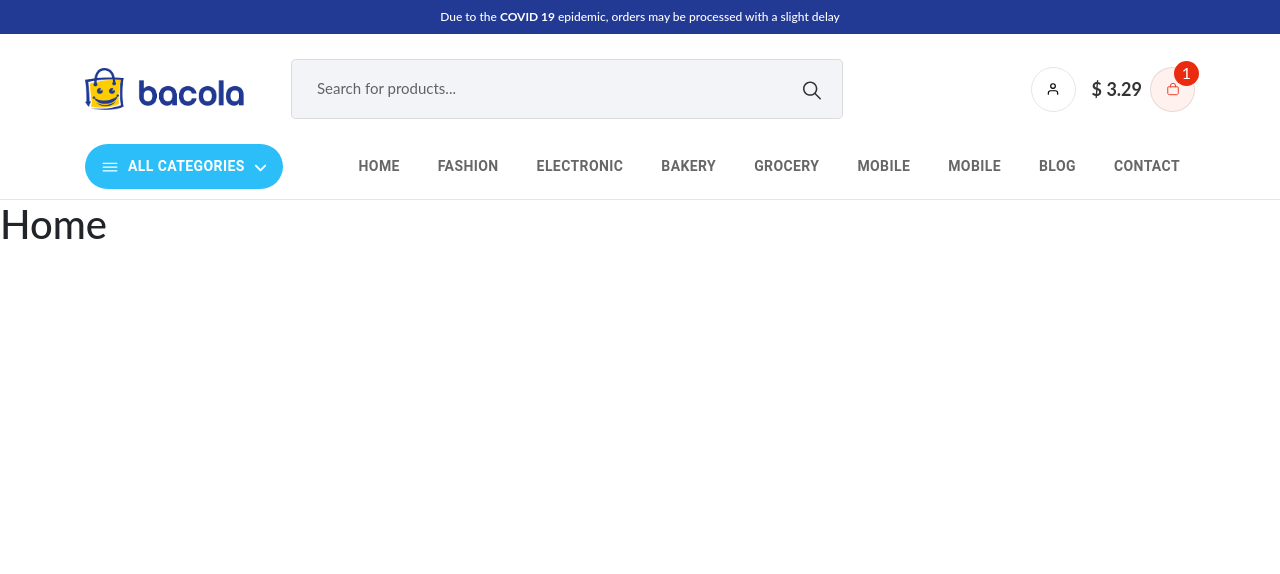
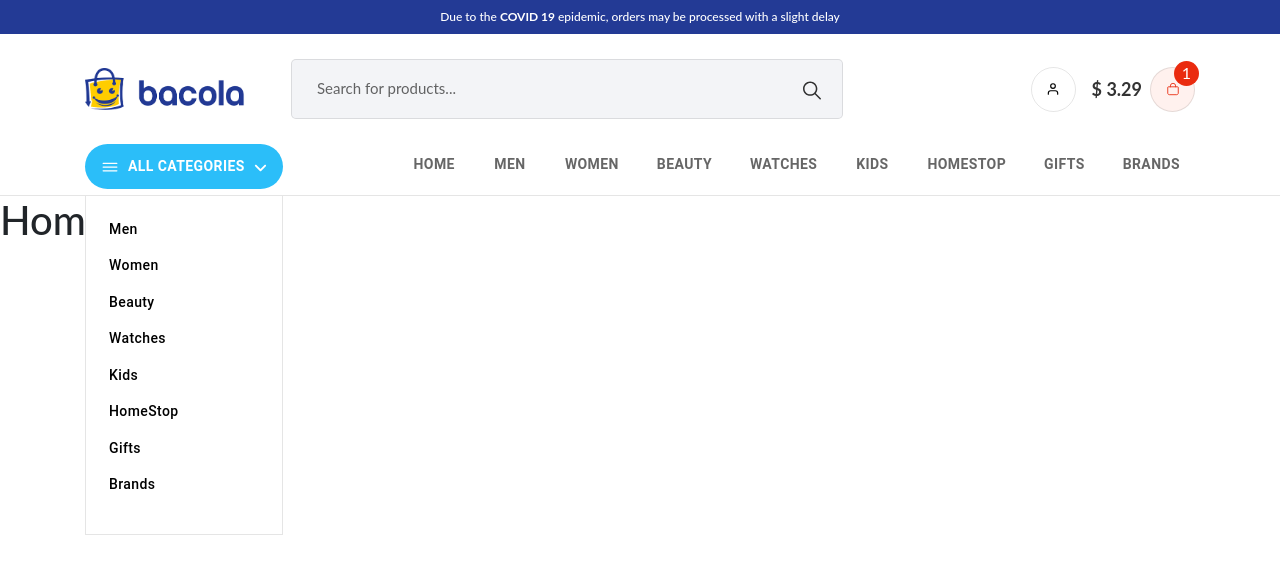
Before and after one commit to tsdevtool/E-commerce-Website-, a React (Create React App) app in the folder e-commerce/: page / in a window 1280 px wide. Shown: the top 574 px of the page. Built offline with nearby package versions, Linux system fonts and the light colour scheme; no server answers.

Commit message:
Done navbar

```diff
--- a/e-commerce/src/App.css
+++ b/e-commerce/src/App.css
@@ -33,7 +33,7 @@
   max-width: 90%;
 } */
 
-.headerWrapper{border-bottom: 1px solid rgba(0, 0, 0, 0.1); padding-bottom: 10px;}
+.headerWrapper{border-bottom: 1px solid rgba(0, 0, 0, 0.1);}
 
 .headerWrapper .top-strip{padding: 8px 0px;}
 .headerWrapper .top-strip p {color: #fff; font-size: 12px; font-weight:500;}
@@ -187,6 +187,47 @@
   flex: 0 0 20%;
 }
 
+nav .navPart1 .catWrapper{
+  position: relative;
+}
+
+nav .navPart1 .catWrapper .sidebarNav{
+  width: 100%;
+  height: 0px;
+  opacity: 0;
+  position: absolute;
+  left: 0px;
+  top: 114%;
+  background: #fff;
+  border: 1px solid rgba(0,0,0,0.1);
+  padding: 15px 0px;
+  visibility: hidden;
+  transition: all  0.2;
+
+}
+
+nav .navPart1 .catWrapper .sidebarNav.open{
+  height: auto;
+  opacity: 1;
+  visibility: inherit;
+}
+
+nav .navPart1 .catWrapper .sidebarNav ul li{
+ width: 100%;
+ list-style: none;
+ padding:   0px 15px;
+}
+
+nav .navPart1 .catWrapper .sidebarNav ul li button{
+  color: #000 !important;
+  width: 100%;
+  justify-content: flex-start;
+  text-transform: capitalize;
+}
+nav .navPart1 .catWrapper .sidebarNav ul li button:hover{
+  background: transparent !important;
+}
+
 nav .navPart2{
   max-width: 80%;
   flex: 0 0 80%;
@@ -221,6 +262,10 @@
   margin-bottom: 0px;
 }
 
+nav .navPart2 ul li{
+  padding-bottom: 10px;
+}
+
 nav .navPart2 ul li a{
   text-decoration: none;
 }
@@ -246,3 +291,41 @@
 nav .navPart2 ul li a svg{
   font-size: 15px;
 }
+
+nav .navPart2 ul li{
+  position: relative;
+}
+
+nav .navPart2 ul li .submenu{
+  position: absolute;
+  top: 150%;
+  left: 0px;
+  min-width: 200px;
+  background: #fff;
+  opacity: 0;
+  visibility: hidden;
+  transition: all 0.15 ease-in-out;
+}
+
+nav .navPart2 ul li:hover .submenu{
+  opacity: 1;
+  visibility: inherit;
+  top: 100%;
+}
+
+nav .navPart2 ul li .submenu a{
+  display: block;
+  width: 100%;
+}
+
+nav .navPart2 ul li .submenu a button{
+  width: 100%;
+  border-radius: 0px !important;
+  justify-content: flex-start !important;
+  font-weight: 600;
+  text-transform: capitalize;
+}
+
+nav.navPart2 ul li .submenu a button:hover{
+  background: #f1f1f1 !important;
+}
--- a/e-commerce/src/Components/Header/Navigation/index.js
+++ b/e-commerce/src/Components/Header/Navigation/index.js
@@ -1,32 +1,90 @@
 import { Button } from "@mui/material";
-import { CiHome } from "react-icons/ci";
+import { useState } from "react";
 import { FaAngleDown } from "react-icons/fa6";
 import { IoIosMenu } from "react-icons/io";
 import { Link } from "react-router-dom";
 
 const Navigation =()=>{
+
+    const [isOpenSidebarNav, setIsOpenSidebarNav] = useState(true);
+
     return(
         <nav>
             <div className="container">
                 <div className="row">
                     <div className="col-sm-2 navPart1">
-                        <Button className="allCatTab align-items-center">
-                            <span className="icon1 mr-2"><IoIosMenu/></span>
-                            <span className="text">ALL CATEGORIES</span>
-                            <span className="icon2 ml-2"><FaAngleDown/></span>
-                        </Button>
+                        <div className="catWrapper">
+                            <Button className="allCatTab align-items-center" onClick={()=>setIsOpenSidebarNav(!isOpenSidebarNav)}>
+                                <span className="icon1 mr-2"><IoIosMenu/></span>
+                                <span className="text">ALL CATEGORIES</span>
+                                <span className="icon2 ml-2"><FaAngleDown/></span>
+                            </Button>
+
+                            <div className={`sidebarNav ${isOpenSidebarNav === true? "open" : ""}`}>
+                                <ul>
+                                    <li><Link to={"/"}><Button>Men</Button></Link></li>
+                                    <li><Link to={"/"}><Button>Women</Button></Link></li>
+                                    <li><Link to={"/"}><Button>Beauty</Button></Link></li>
+                                    <li><Link to={"/"}><Button>Watches</Button></Link></li>
+                                    <li><Link to={"/"}><Button>Kids</Button></Link></li>
+                                    <li><Link to={"/"}><Button>HomeStop</Button></Link></li>
+                                    <li><Link to={"/"}><Button>Gifts</Button></Link></li>
+                                    <li><Link to={"/"}><Button>Brands</Button></Link></li>
+                                </ul>
+                            </div>
+                        </div>
                     </div>
                     <div className="col-sm-10 navPart2 d-flex align-items-center">
                         <ul className="list list-inline ml-auto">
                             <li className="list-inline-item"><Link to={"/"}><Button>Home</Button></Link></li>
-                            <li className="list-inline-item"><Link to={"/"}><Button>Fashion</Button></Link></li>
-                            <li className="list-inline-item"><Link to={"/"}><Button>Electronic</Button></Link></li>
-                            <li className="list-inline-item"><Link to={"/"}><Button>Bakery</Button></Link></li>
-                            <li className="list-inline-item"><Link to={"/"}><Button>Grocery</Button></Link></li>
-                            <li className="list-inline-item"><Link to={"/"}><Button>Mobile</Button></Link></li>
-                            <li className="list-inline-item"><Link to={"/"}><Button>Mobile</Button></Link></li>
-                            <li className="list-inline-item"><Link to={"/"}><Button>Blog</Button></Link></li>
-                            <li className="list-inline-item"><Link to={"/"}><Button>Contact</Button></Link></li>
+                            <li className="list-inline-item"><Link to={"/"}><Button>Men</Button></Link>
+                                <div className="submenu shadow">
+                                    <Link to={"/"}><Button>clothing</Button></Link>
+                                    <Link to={"/"}><Button>footwear</Button></Link>
+                                    <Link to={"/"}><Button>Watches</Button></Link>
+                                    <Link to={"/"}><Button>clothing</Button></Link>
+                                    <Link to={"/"}><Button>footwear</Button></Link>
+                                    <Link to={"/"}><Button>Watches</Button></Link>
+
+                                </div>
+                            </li>
+                            <li className="list-inline-item"><Link to={"/"}><Button>Women</Button></Link>
+                                <div className="submenu shadow">
+                                    <Link to={"/"}><Button>clothing</Button></Link>
+                                    <Link to={"/"}><Button>footwear</Button></Link>
+                                    <Link to={"/"}><Button>Watches</Button></Link>
+                                    <Link to={"/"}><Button>clothing</Button></Link>
+                                    <Link to={"/"}><Button>footwear</Button></Link>
+                                    <Link to={"/"}><Button>Watches</Button></Link>
+
+                                </div>
+                            </li>
+                            <li className="list-inline-item"><Link to={"/"}><Button>Beauty</Button></Link>
+                                <div className="submenu shadow">
+                                    <Link to={"/"}><Button>clothing</Button></Link>
+                                    <Link to={"/"}><Button>footwear</Button></Link>
+                                    <Link to={"/"}><Button>Watches</Button></Link>
+                                    <Link to={"/"}><Button>clothing</Button></Link>
+                                    <Link to={"/"}><Button>footwear</Button></Link>
+                                    <Link to={"/"}><Button>Watches</Button></Link>
+
+                                </div>
+                            </li>
+                            <li className="list-inline-item"><Link to={"/"}><Button>Watches</Button></Link>
+                                <div className="submenu shadow">
+                                    <Link to={"/"}><Button>clothing</Button></Link>
+                                    <Link to={"/"}><Button>footwear</Button></Link>
+                                    <Link to={"/"}><Button>Watches</Button></Link>
+                                    <Link to={"/"}><Button>clothing</Button></Link>
+                                    <Link to={"/"}><Button>footwear</Button></Link>
+                                    <Link to={"/"}><Button>Watches</Button></Link>
+
+                                </div>
+                            </li>
+                            <li className="list-inline-item"><Link to={"/"}><Button>Kids</Button></Link></li>
+                            <li className="list-inline-item"><Link to={"/"}><Button>HomeStop</Button></Link></li>
+                            <li className="list-inline-item"><Link to={"/"}><Button>Gifts</Button></Link></li>
+                            <li className="list-inline-item"><Link to={"/"}><Button>Brands</Button></Link></li>
 
                         </ul>
                     </div>
```
Also changed, not shown: 1 other file (tests, documents, lock files or other folders).
